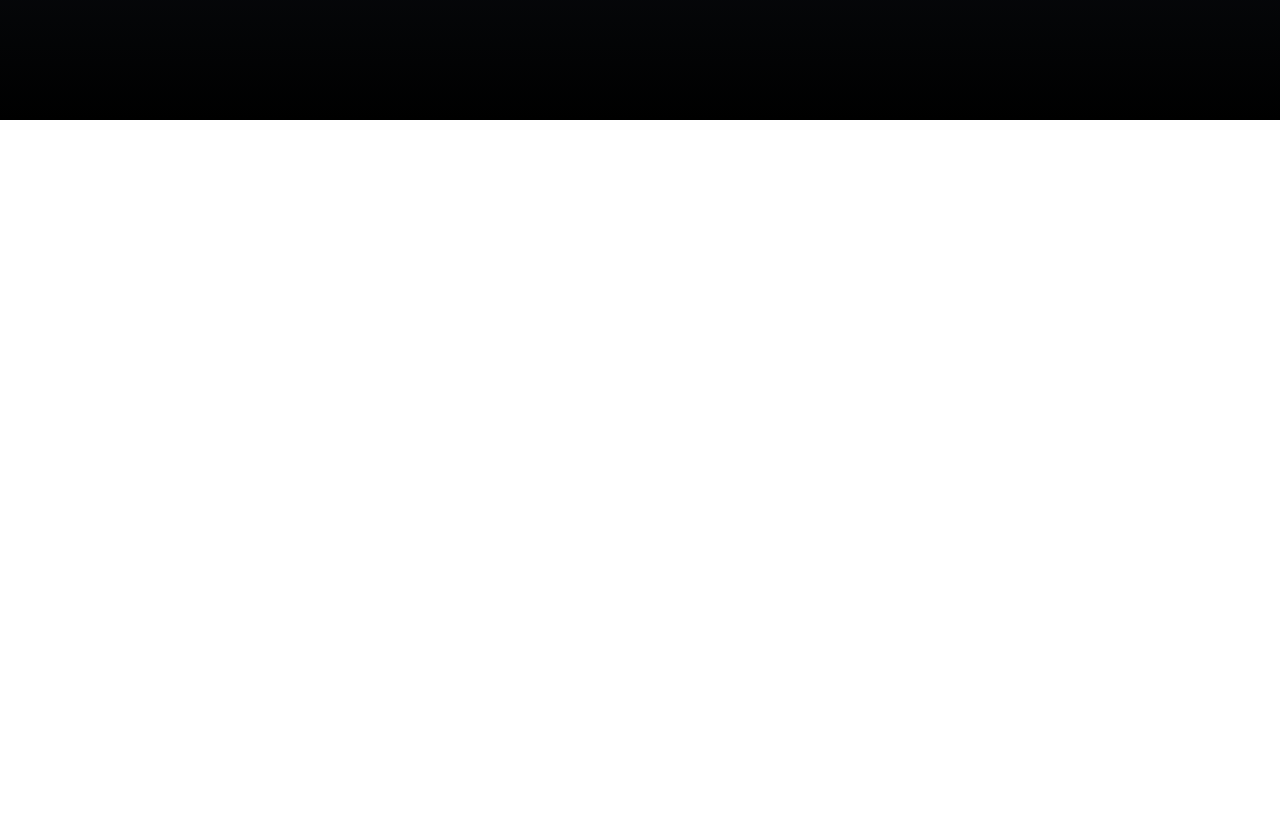
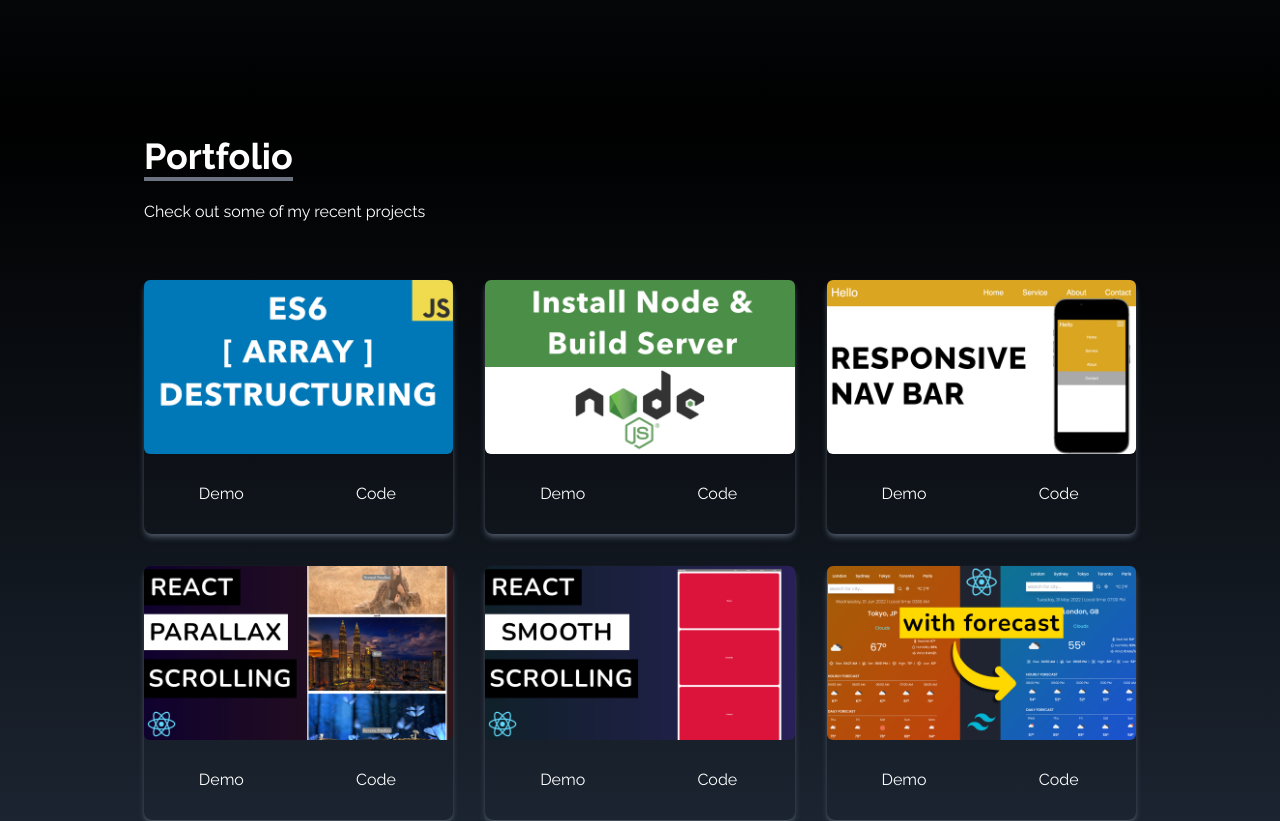
Before and after one commit to zamariac/portfolio23, a React (Create React App) app: page / in a window 1280 px wide. Shown: the part 1480-2301 px from the top of the page. Before the commit the page ends 1600 px from the top, so only its background shows below. Built offline with nearby package versions, Linux system fonts and the light colour scheme; the HTML template or start-up script is replaced by a standard one.

Commit message:
Portfolio grid added

```diff
--- a/src/App.js
+++ b/src/App.js
@@ -2,6 +2,7 @@
 import NavBar from './components/NavBar';
 import SocialLinks from './components/SocialLinks';
 import About from './components/About';
+import Portfolio from './components/Portfolio';
 
 function App() {
   return (
@@ -9,6 +10,7 @@
       <NavBar />
       <Home />
       <About />
+      <Portfolio />
       <SocialLinks />
     </div>
   );
--- a/src/components/About.jsx
+++ b/src/components/About.jsx
@@ -4,13 +4,13 @@
   return (
     <div
         name="about"
-        className='w-full h-screen bg-gradient-to-b from-gray-800 to-black text-white'
+        className='w-full h-screen bg-gradient-to-b from-gray-800 to-black text-white py-3'
     >
         <div className="max-w-screen-lg p-4 mx-auto flex flex-col justify-center w-full h-full">
             <div className="pb-8">
                 <p className='text-4xl font-bold inline border-b-4 border-gray-500'>About Me</p>
             </div>
-            <p className="text-xl mt-20">Lorem ipsum dolor sit, amet consectetur adipisicing elit. Delectus minima eaque aperiam qui cum veniam cupiditate, dolor laudantium quisquam doloremque reprehenderit minus rem nostrum, est eum vero possimus accusamus? Fuga!</p>
+            <p className="text-xl mt-10">Lorem ipsum dolor sit, amet consectetur adipisicing elit. Delectus minima eaque aperiam qui cum veniam cupiditate, dolor laudantium quisquam doloremque reprehenderit minus rem nostrum, est eum vero possimus accusamus? Fuga!</p>
         <br />
         <p className="text-xl">Lorem ipsum dolor sit, amet consectetur adipisicing elit. Delectus minima eaque aperiam qui cum veniam cupiditate, dolor laudantium quisquam doloremque reprehenderit minus rem nostrum, est eum vero possimus accusamus? Fuga!</p>
         </div>
--- /dev/null
+++ b/src/components/Portfolio.jsx
@@ -0,0 +1,85 @@
+import React from 'react';
+import arrayDestruct from '../assets/portfolio/arrayDestruct.jpg';
+import installNode from '../assets/portfolio/installNode.jpg';
+import navbar from '../assets/portfolio/navbar.jpg';
+import reactParallax from '../assets/portfolio/reactParallax.jpg';
+import reactSmooth from '../assets/portfolio/reactSmooth.jpg';
+import reactWeather from '../assets/portfolio/reactWeather.jpg';
+import usestate from '../assets/portfolio/usestate.jpg';
+
+
+const Portfolio = () => {
+
+    const portfolios = [
+        {
+            id: 1,
+            src: arrayDestruct,
+            demo: 'https://github.com/zamariac',
+            code: 'https://github.com/zamariac'
+
+        },
+        {
+            id: 2,
+            src: installNode,demo: 'https://github.com/zamariac',
+            code: 'https://github.com/zamariac'
+        },
+        {
+            id: 3,
+            src: navbar,
+            demo: 'https://github.com/zamariac',
+            code: 'https://github.com/zamariac'
+        },
+        {
+            id: 4,
+            src: reactParallax,
+            demo: 'https://github.com/zamariac',
+            code: 'https://github.com/zamariac'
+        },
+        {
+            id: 5,
+            src: reactSmooth,
+            demo: 'https://github.com/zamariac',
+            code: 'https://github.com/zamariac'
+        },
+        {
+            id: 6,
+            src: reactWeather,
+            demo: 'https://github.com/zamariac',
+            code: 'https://github.com/zamariac'
+        },
+        {
+            id: 7,
+            src: usestate,
+            demo: 'https://github.com/zamariac',
+            code: 'https://github.com/zamariac'
+        }
+    ]
+
+
+
+    return (
+    <div name="portfolio" className="bg-gradient-to-b from-black to-gray-800 w-full text-white md:h-screen">
+        <div className="max-w-screen-lg p-4 mx-auto flex- flex-col justify-center w-full h-full">
+            <div className="pb-8">
+                <p className="text-4xl font-bold inline border-b-4 border-gray-500">Portfolio</p>
+                <p className="py-6">Check out some of my recent projects</p>
+            </div>
+
+            <div className="grid sm:grid-cols-2 md:grid-cols-3 gap-8 px-12 sm:px-0">
+                {portfolios.map(( {id, src, demo, code}) => (
+                    <div key={id} className="shadow-md shadow-gray-600 rounded-lg">
+                    <img src={src} alt="" className='rounded-md rounded-b-0 duration-200 hover:scale-105'/>
+                    <div className='flex items-center justify-center'>
+                        <button className='w-1/2 px-6 py-3 m-4 duration-200 hover:scale-105'>Demo</button>
+                        <button className='w-1/2 px-6 py-3 m-4 duration-200 hover:scale-105'>Code</button>
+                    </div>
+                    </div>
+                ))}
+            </div>
+        </div>
+
+    </div>
+    );
+}
+
+export default Portfolio;
```
Also changed, not shown: src/components/Experience.jsx (added).
